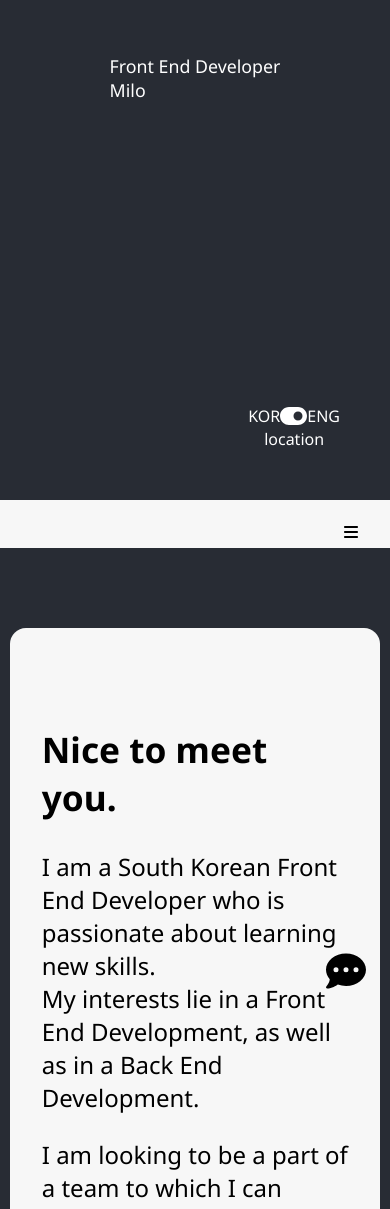
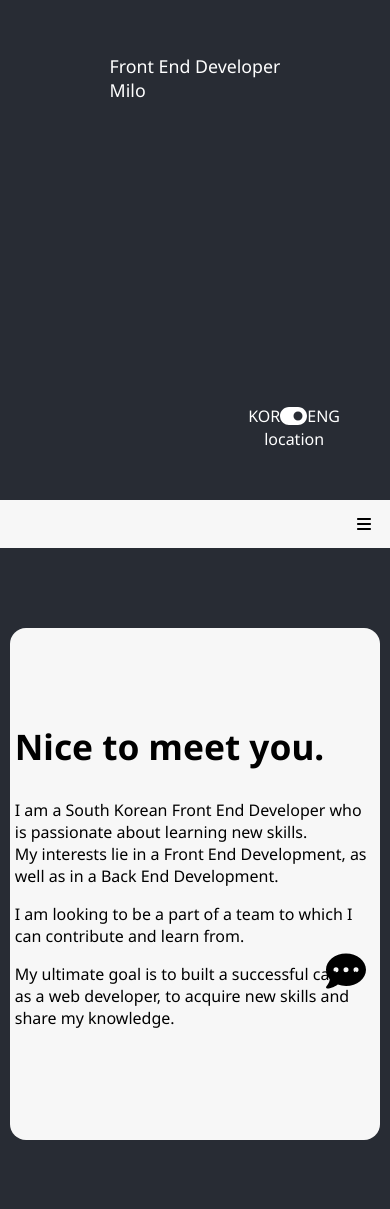
Before and after one commit to Milo-Oh-taek/myPortfolio, a React (Create React App) app in the folder client/: page / in a window 390 px wide. Shown: the part 344-1553 px from the top of the page. Built offline with nearby package versions, Linux system fonts and the light colour scheme; no server answers.

Commit message:
modify:responsive css:chat,aboutme

```diff
--- a/client/src/App.scss
+++ b/client/src/App.scss
@@ -37,10 +37,14 @@ body {
   top: 0;
   background-color: #f7f7f7;
   z-index: 10;
+  @media screen and (max-width: 1023px) {
+    display: flex;
+    align-items: center;
+  }
   .toggleBtn {
     cursor: pointer;
     position: absolute;
-    right: 32px;
+    right: 5%;
     display: none;
     @media screen and (max-width: 1023px) {
       display: block;
@@ -97,9 +101,15 @@ section {
     }
     p {
       font-size: 1.5rem;
+      @media screen and (max-width: 767px) {
+        font-size: 1rem;
+      }
     }
     .section_content {
       margin: 2rem;
+      @media screen and (max-width: 767px) {
+        margin: 5px;
+      }
     }
     @media screen and (max-width: 767px) {
       width: 95%;
@@ -207,12 +217,19 @@ section {
   border-radius: 1rem;
   background-color: white;
   padding: 10px;
+  @media all and (max-width: 767px) {
+    width: 250px;
+    height: 320px;
+  }
   .chat_Title {
     display: flex;
     justify-content: space-between;
     align-content: center;
     margin: 10px;
     font-size: 18px;
+    @media all and (max-width: 767px) {
+      font-size: 14px;
+    }
   }
   .chat_dialogue {
     width: 100%;
@@ -220,12 +237,16 @@ section {
     background-color: #f7f7f7;
     border-radius: 1rem;
     overflow-y: scroll;
+    word-break: break-all;
+    @media all and (max-width: 767px) {
+      height: 70%;
+    }
   }
   .chat_response {
     display: flex;
     justify-content: flex-end;
     margin-top: -29px;
-    margin-right: 26px;
+    margin-right: 5px;
   }
   .chat_message {
     display: flex;
@@ -236,6 +257,9 @@ section {
       font-weight: bold;
       width: 50px;
       font-size: 12px;
+      @media all and (max-width: 767px) {
+        width: 30px;
+      }
     }
     .content {
       text-align: left;
@@ -259,6 +283,9 @@ section {
         width: 250px;
         height: 20px;
         border-radius: 5px;
+        @media all and (max-width: 767px) {
+          width: 210px;
+        }
       }
       button {
         width: 50px;
@@ -267,6 +294,9 @@ section {
         color: white;
         border: none;
         border-radius: 5px;
+        @media all and (max-width: 767px) {
+          width: 40px;
+        }
       }
     }
   }
--- a/client/src/components/Aboutme.jsx
+++ b/client/src/components/Aboutme.jsx
@@ -8,7 +8,7 @@ const Aboutme = () => {
       <div className="section_content_wrapper">
         <div className="section_content" {...aboutRef}>
           <h1>Nice to meet you.</h1>
-          <div>
+          <div className="introduce">
             <p>
               I am a South Korean Front End Developer who is passionate about
               learning new skills.
--- a/client/src/components/AboutmeKor.jsx
+++ b/client/src/components/AboutmeKor.jsx
@@ -8,7 +8,7 @@ const AboutmeKor = () => {
       <div className="section_content_wrapper">
         <div className="section_content" {...aboutRef}>
           <h1>안녕하세요.</h1>
-          <div>
+          <div className="introduce">
             <p>
               새로운 것을 배우는 데에 관심이 많은 프론트엔드 개발자입니다.
               <br />
@@ -21,7 +21,8 @@ const AboutmeKor = () => {
             <p>
               오랜 기간동안 개발 업무를 하는 것과
               <br />
-              꾸준히 배워나가 남들에게 가르침을 줄 수 있는 시니어가 되는 것이 꿈입니다.
+              꾸준히 배워나가 남들에게 가르침을 줄 수 있는 시니어가 되는 것이
+              꿈입니다.
             </p>
           </div>
         </div>
```
